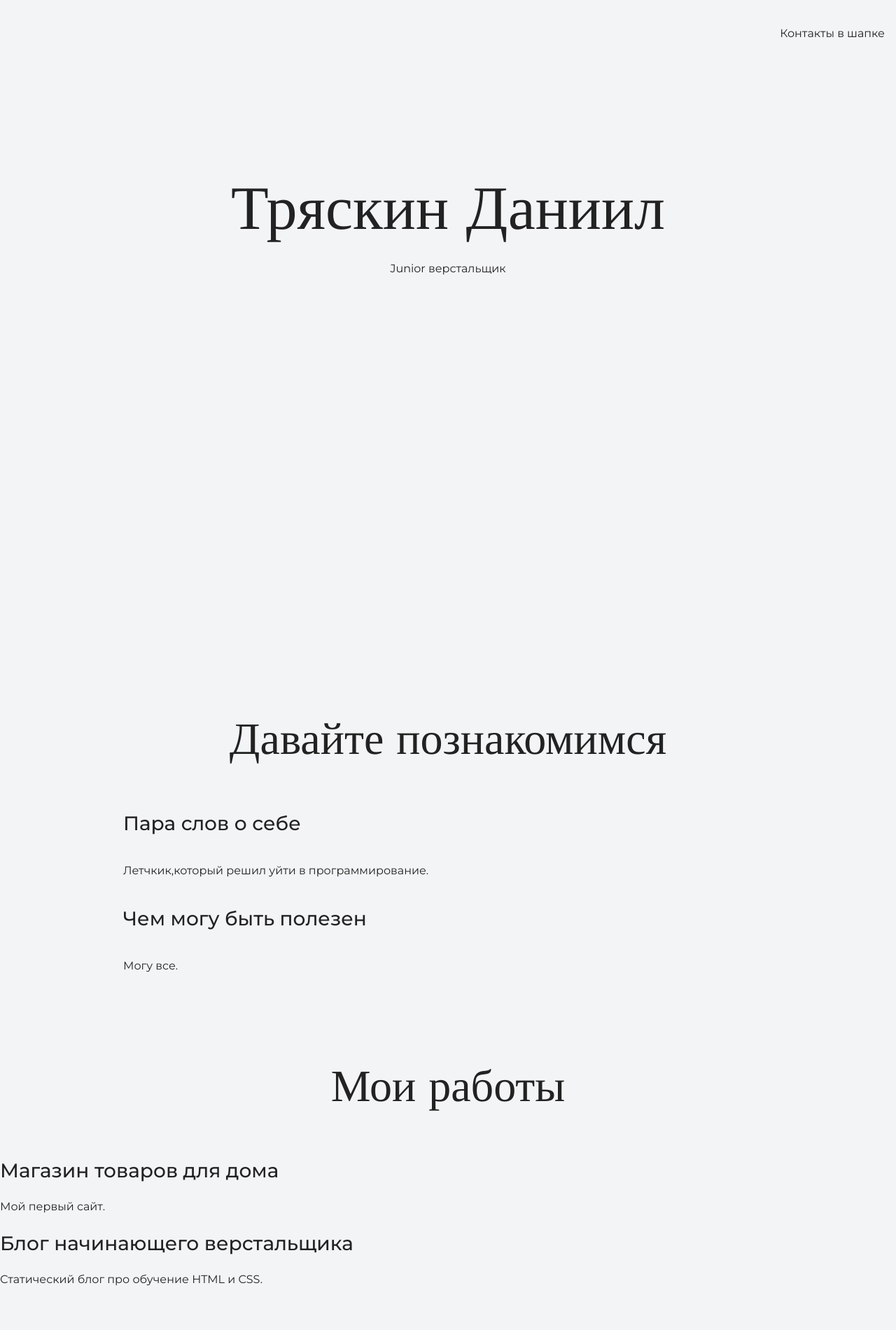
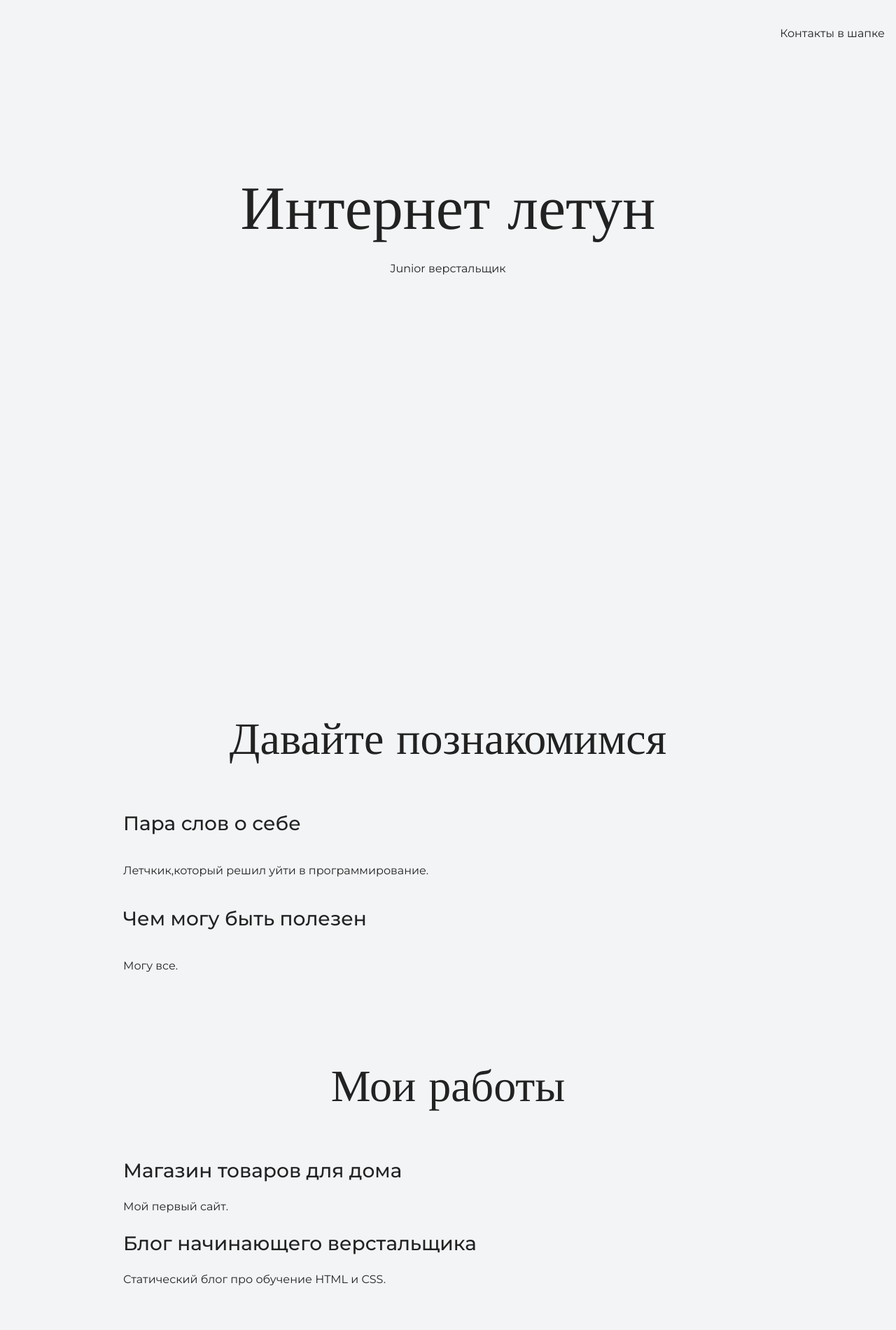
Before and after one commit to tryasline/new-opportunity, a plain HTML site: page index.html in a window 1280 px wide. Shown: the top 1900 px of the page at 70% size. Drawn offline with nearby package versions, Linux system fonts and the light colour scheme.

Commit message:
меняет текст на главной странице

```diff
--- a/index.html
+++ b/index.html
@@ -15,7 +15,8 @@
 
     <section class="hero-image">
       <h1 class="heading">
-	   <div class="container">Тряскин Даниил
+	   <div class="container">
+	   Интернет летун
 	   </div>
 	   </h1>
       <p>
@@ -49,14 +50,33 @@
     </section>
 
     <section class="portfolio">
-      <h2 class="subheading">Мои работы</h2>
+      <h2 class="subheading">
+	  <div class="container">
+	  Мои работы
+	  </div>
+	  </h2>
 
-      <h3>Магазин товаров для дома</h3>
-      <p>Мой первый сайт.</p>
+      <h3>
+	   <div class="container">Магазин товаров для дома
+	   </div>
+	   </h3>
 
-      <h3>Блог начинающего верстальщика</h3>
-      <p>Статический блог про обучение HTML и CSS.</p>
-    </section>
+      <p>
+	   <div class="container">Мой первый сайт.
+	   </div>
+	 </p>
+
+      <h3>
+	   <div class="container">Блог начинающего верстальщика
+	   </div>
+	   </h3>
+
+	<p>
+	 <div class="container">Статический блог про обучение HTML и CSS.
+	 </div>
+	 </p>
+
+   </section>
 
     <footer class="page-footer">
       Контакты в подвале
```
